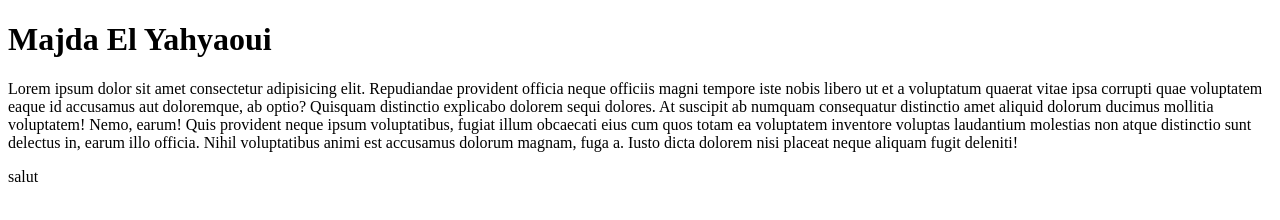
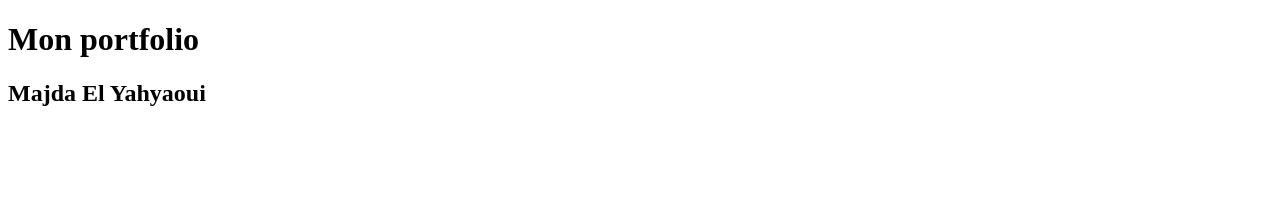
Before and after one commit to Majda96/elyahyaouimajda.github.be, a plain HTML site: page index.html in a window 1280 px wide. Drawn offline with Linux system fonts and the light colour scheme.

Commit message:
début du portfolio

```diff
--- a/index.html
+++ b/index.html
@@ -7,9 +7,8 @@
     <title>Document</title>
 </head>
 <body>
-    <h1>Majda El Yahyaoui</h1>
+   <h1> Mon portfolio</h1>
+   <h2>Majda El Yahyaoui</h2>
 
-    <p>Lorem ipsum dolor sit amet consectetur adipisicing elit. Repudiandae provident officia neque officiis magni tempore iste nobis libero ut et a voluptatum quaerat vitae ipsa corrupti quae voluptatem eaque id accusamus aut doloremque, ab optio? Quisquam distinctio explicabo dolorem sequi dolores. At suscipit ab numquam consequatur distinctio amet aliquid dolorum ducimus mollitia voluptatem! Nemo, earum! Quis provident neque ipsum voluptatibus, fugiat illum obcaecati eius cum quos totam ea voluptatem inventore voluptas laudantium molestias non atque distinctio sunt delectus in, earum illo officia. Nihil voluptatibus animi est accusamus dolorum magnam, fuga a. Iusto dicta dolorem nisi placeat neque aliquam fugit deleniti!</p>
-<p>salut</p>
 </body>
 </html>
```
Also changed, not shown: index2.html (deleted), 1 other file.
